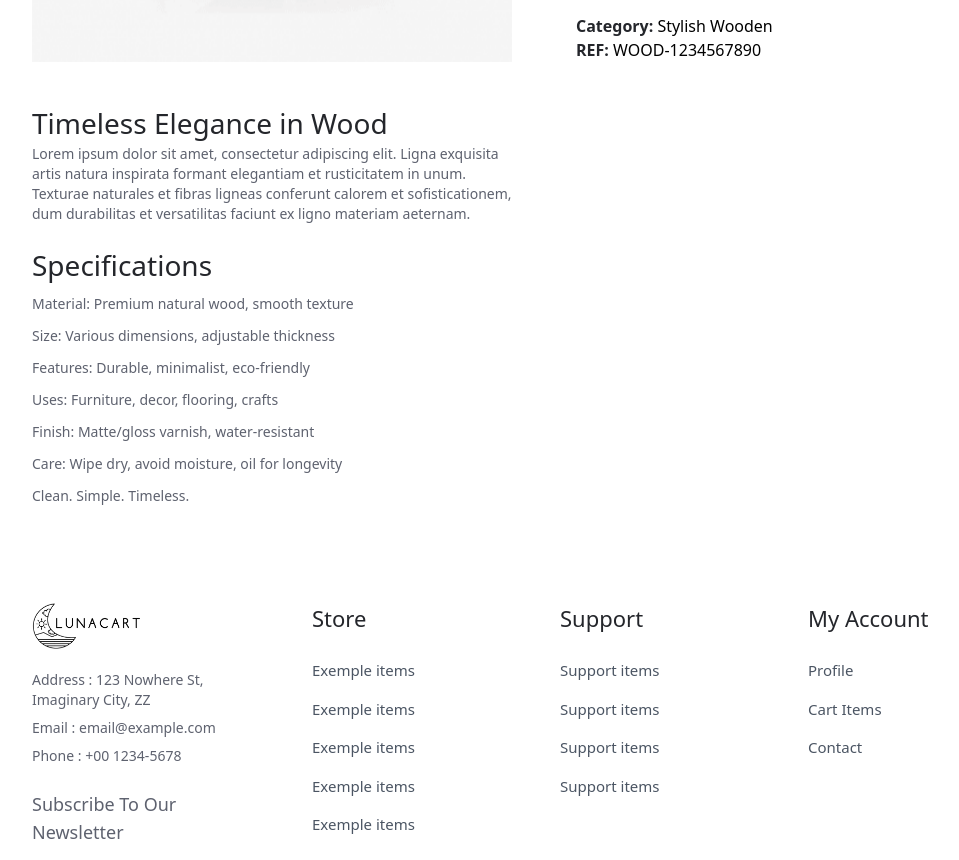
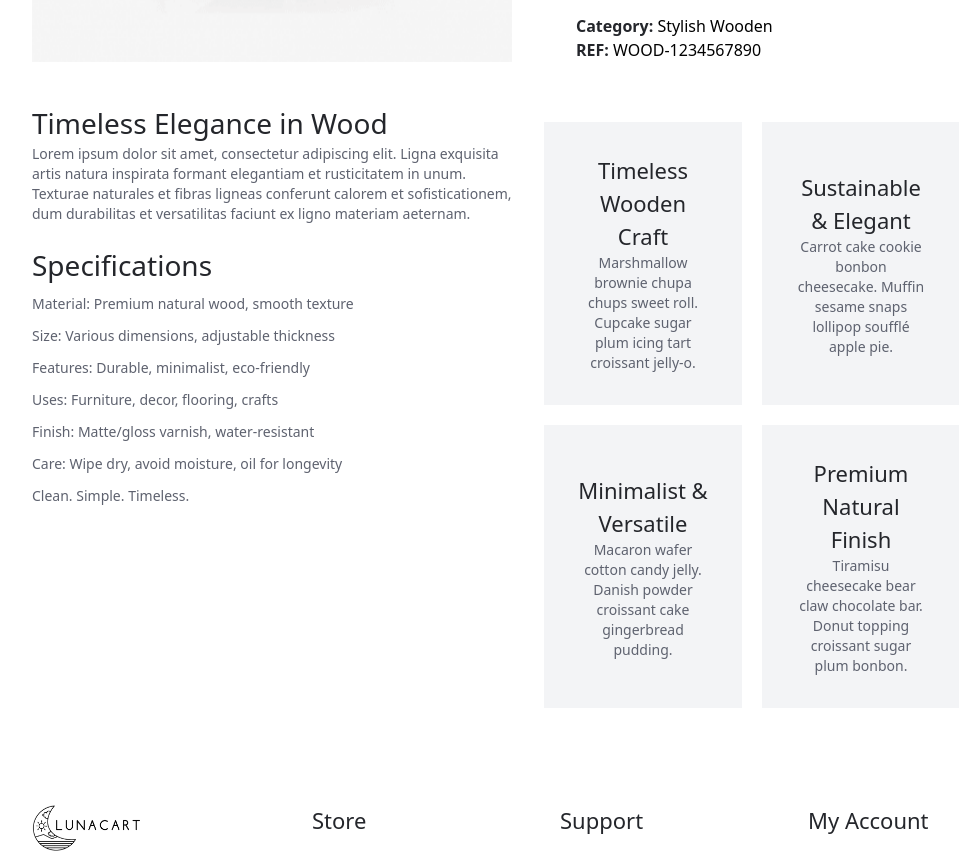
Before and after one commit to gabriellamsa/ecommerce-website, a React (Vite) app: page /product-details/1 in a window 1280 px wide. Shown: the part 780-1640 px from the top of the page, without its empty margins (128-1087 px from the left). Built offline with nearby package versions, Linux system fonts and the light colour scheme.

Commit message:
feat: improve product details layout and fix description alignment

```diff
--- a/src/screen/product/ProductDetails.jsx
+++ b/src/screen/product/ProductDetails.jsx
@@ -170,8 +170,36 @@ export const ProductDetail = () => {
               <Caption>Clean. Simple. Timeless.</Caption>
             </div>
           </div>
+
+          <div className="lg:w-1/2 grid grid-cols-2 gap-5 lg:px-8 mt-5">
+            <ProductDetailsBox
+              title="Timeless Wooden Craft"
+              desc="Marshmallow brownie chupa chups sweet roll. Cupcake sugar plum icing tart croissant jelly-o."
+            />
+            <ProductDetailsBox
+              title="Sustainable & Elegant"
+              desc="Carrot cake cookie bonbon cheesecake. Muffin sesame snaps lollipop soufflé apple pie."
+            />
+            <ProductDetailsBox
+              title="Minimalist & Versatile"
+              desc="Macaron wafer cotton candy jelly. Danish powder croissant cake gingerbread pudding."
+            />
+            <ProductDetailsBox
+              title="Premium Natural Finish"
+              desc="Tiramisu cheesecake bear claw chocolate bar. Donut topping croissant sugar plum bonbon."
+            />
+          </div>
         </div>
       </section>
     </div>
   );
 };
+
+export const ProductDetailsBox = ({ title, desc }) => {
+  return (
+    <div className="flex flex-col items-center justify-center text-center bg-gray-100 p-8 h-full">
+      <Title level={5}>{title}</Title>
+      <Caption>{desc}</Caption>
+    </div>
+  );
+};
```
